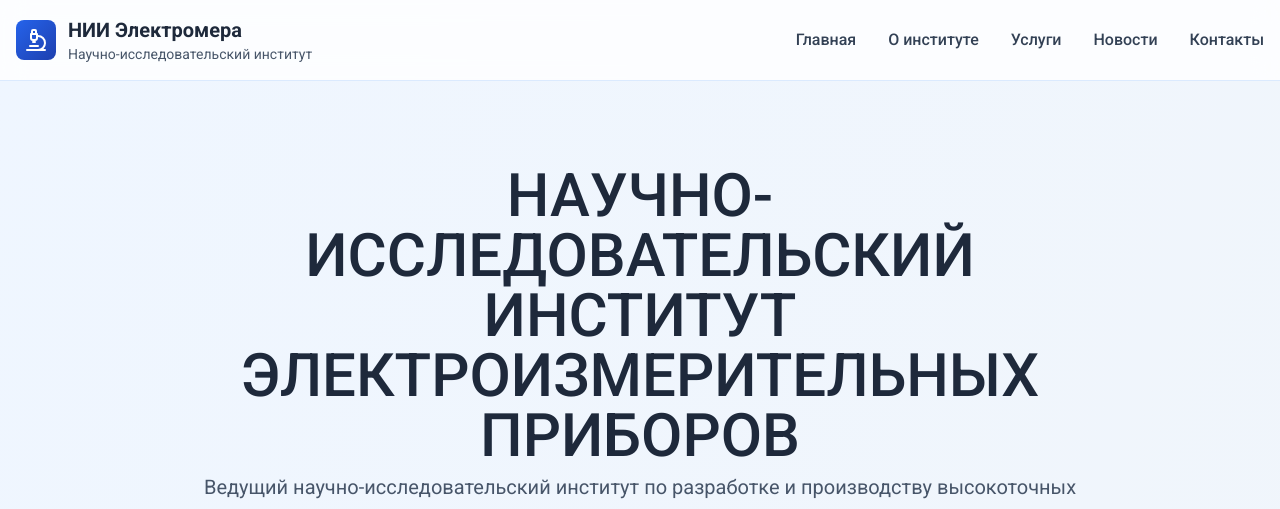
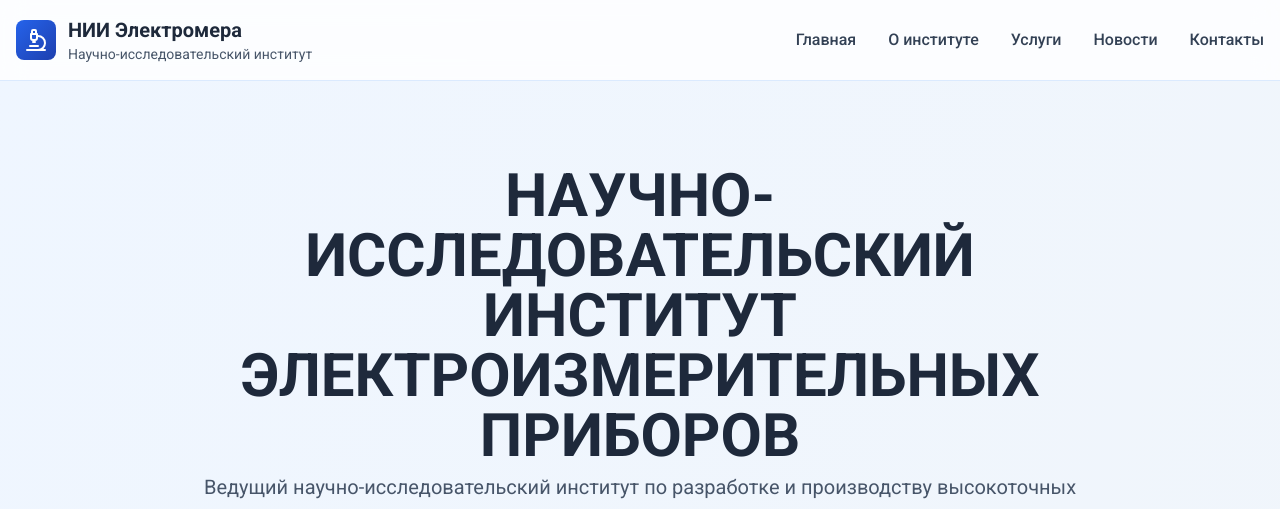
Before and after one commit to pr-poehali-dev/power-measurement-lab, a React (Vite) app: page / in a window 1280 px wide. Shown: the top 509 px of the page. Built offline with nearby package versions, Linux system fonts and the light colour scheme.

Commit message:
Обновление 1 компонентов

```diff
--- a/src/pages/Index.tsx
+++ b/src/pages/Index.tsx
@@ -79,7 +79,7 @@ export default function Index() {
       <section className="py-20 px-4">
         <div className="container mx-auto text-center">
           <div className="max-w-4xl mx-auto">
-            <h1 className="md:text-6xl text-slate-800 leading-tight text-5xl font-medium px-[35px] py-0 mx-0 my-[5px] text-center">НАУЧНО-ИССЛЕДОВАТЕЛЬСКИЙ ИНСТИТУТ
+            <h1 className="md:text-6xl text-slate-800 leading-tight py-0 mx-0 my-[5px] text-center px-[27px] font-semibold text-5xl">НАУЧНО-ИССЛЕДОВАТЕЛЬСКИЙ ИНСТИТУТ
 ЭЛЕКТРОИЗМЕРИТЕЛЬНЫХ ПРИБОРОВ</h1>
             <p className="text-xl text-slate-600 mb-10 leading-relaxed">
               Ведущий научно-исследовательский институт по разработке и производству
```
